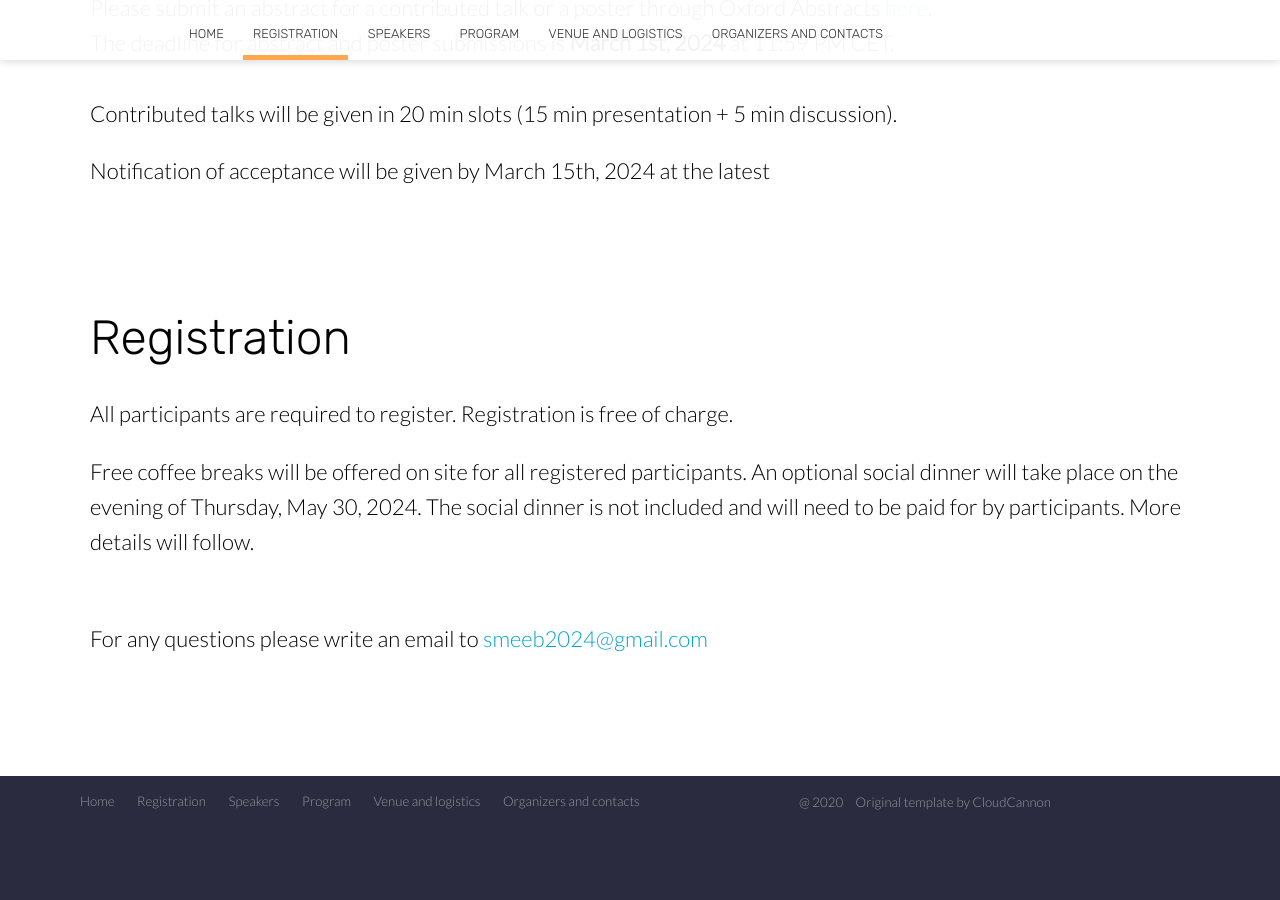
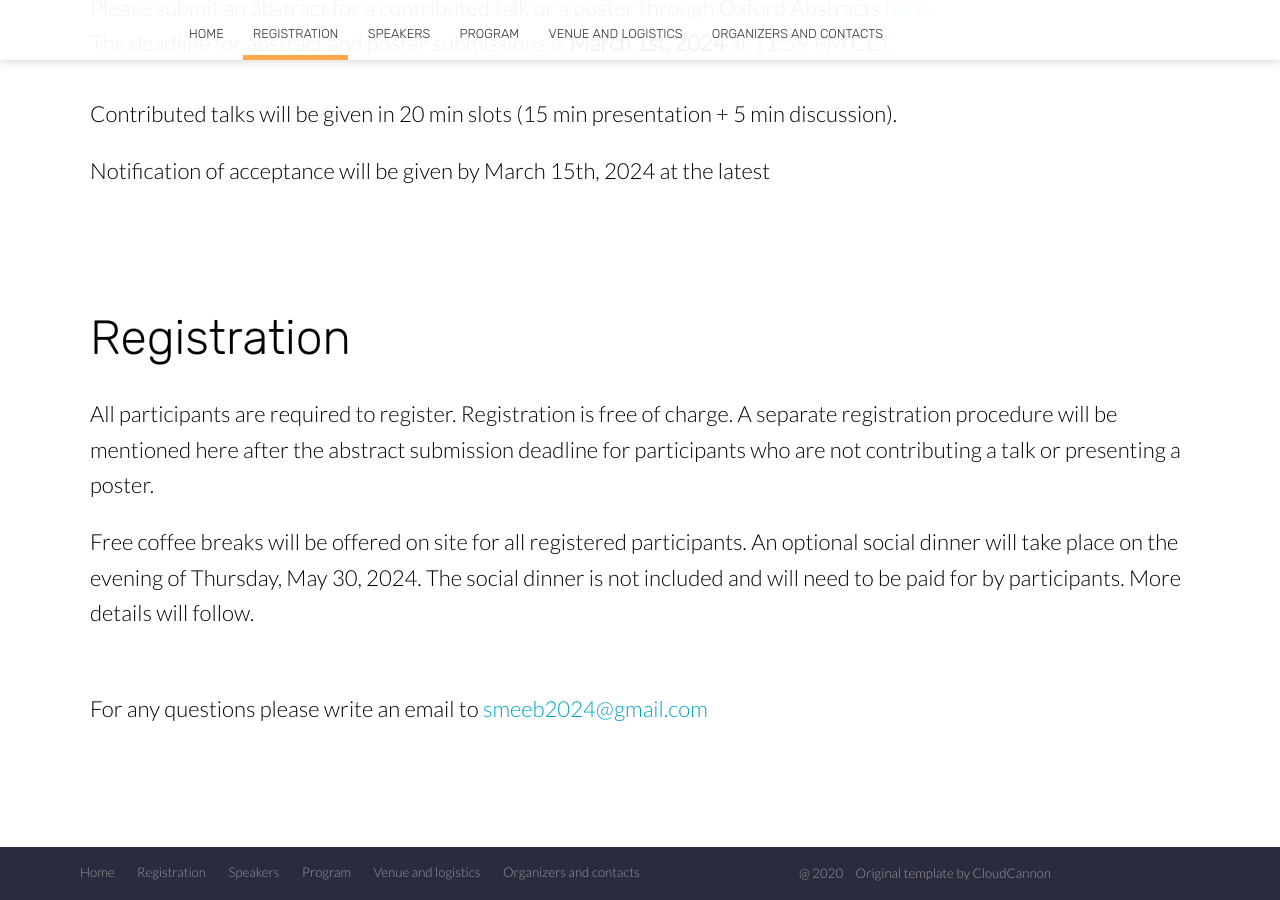
Before and after one commit to liphlab/SMEEB2024, a Jekyll site: the page built from registration.html, in a window 1280 px wide and 900 px high, scrolled down 1147 px. Built offline with Jekyll 4.4.1, drawn with Linux system fonts in a browser that asks for light colours; nearby versions of some CDN libraries; before the commit the page ends 1976 px from its top, so only the background shows below that.

Commit message:
registration disclaimer added

```diff
--- a/registration.html
+++ b/registration.html
@@ -36,8 +36,9 @@ image: /new_imgs/DallE-background-registration-2.png
 			<div class="text">
 				<h2 class="editable">Registration</h2>
 				<p>
-					All participants are required to register.
-					Registration is free of charge.<br>
+					All participants are required to register. Registration is free of charge.
+					A separate registration procedure will be mentioned here after the abstract submission deadline for participants who are not contributing a talk or presenting a poster.
+					<br>
 				</p>
 
 				<p>
```
